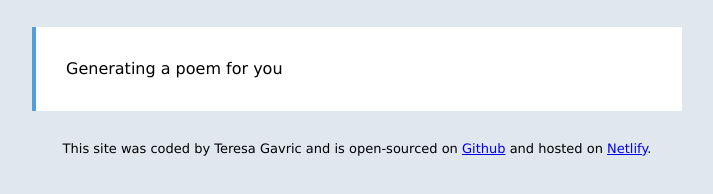
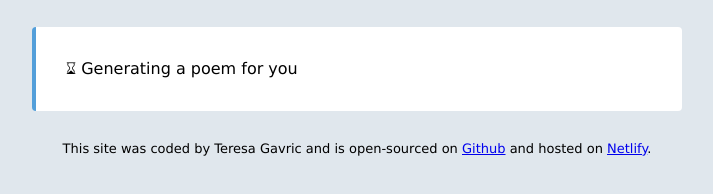
Before and after one commit to ter-gav/poem-generator, a plain HTML site: page index.html in a window 1280 px wide. Both pictures are taken after typing "Sample" into the empty fields and a click on the input "Generate". Shown: the part 276-470 px from the top of the page, 283-996 px from the left. Drawn offline with nearby package versions, Linux system fonts and the light colour scheme; no server answers.

Commit message:
added an hourglass and fixed some CSS

```diff
--- a/src/index.js
+++ b/src/index.js
@@ -13,7 +13,7 @@ function generatePoem(event) {
   let promptInput = document.querySelector("#prompt");
   let poemElement = document.querySelector("#generated-poem");
   poemElement.classList.remove("hidden");
-  poemElement.innerHTML = `<div class="blink">Generating a poem for you</div>`;
+  poemElement.innerHTML = `<div class="blink">⌛︎ Generating a poem for you</div>`;
 
   let apiKey = "dab4o47cf43b881e15a2t0c248003831";
   let prompt = `Write a poem about ${promptInput.value}`;
--- a/src/style.css
+++ b/src/style.css
@@ -56,6 +56,7 @@ footer {
   padding: 30px;
   border-left: 4px solid rgb(83, 159, 218);
   margin-bottom: 30px;
+  border-radius: 4px;
 }
 
 #generated-poem {
```
